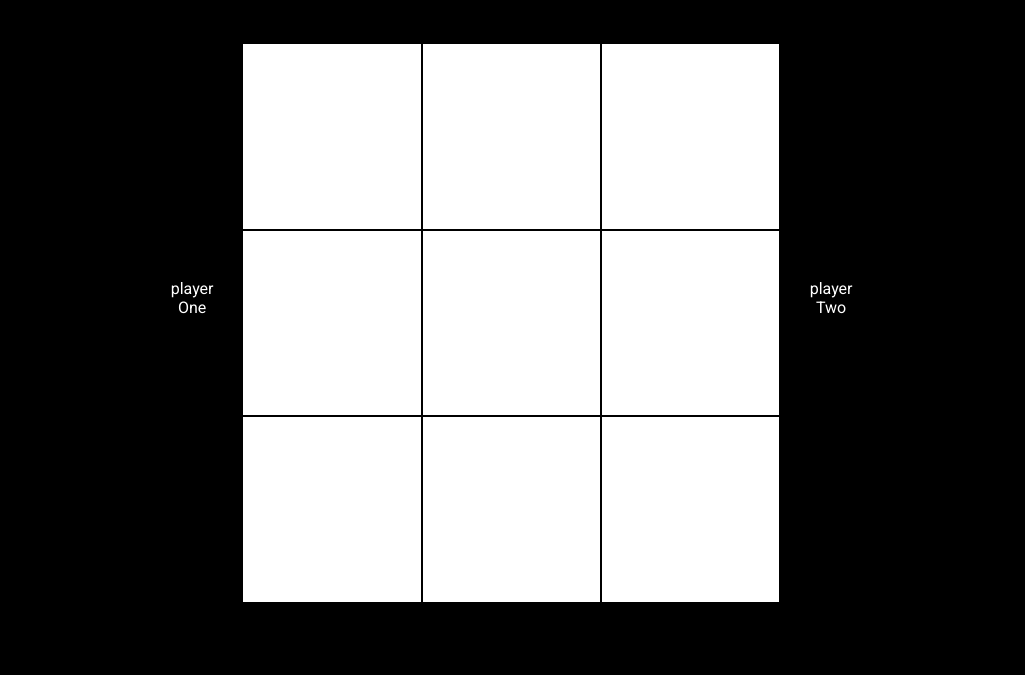
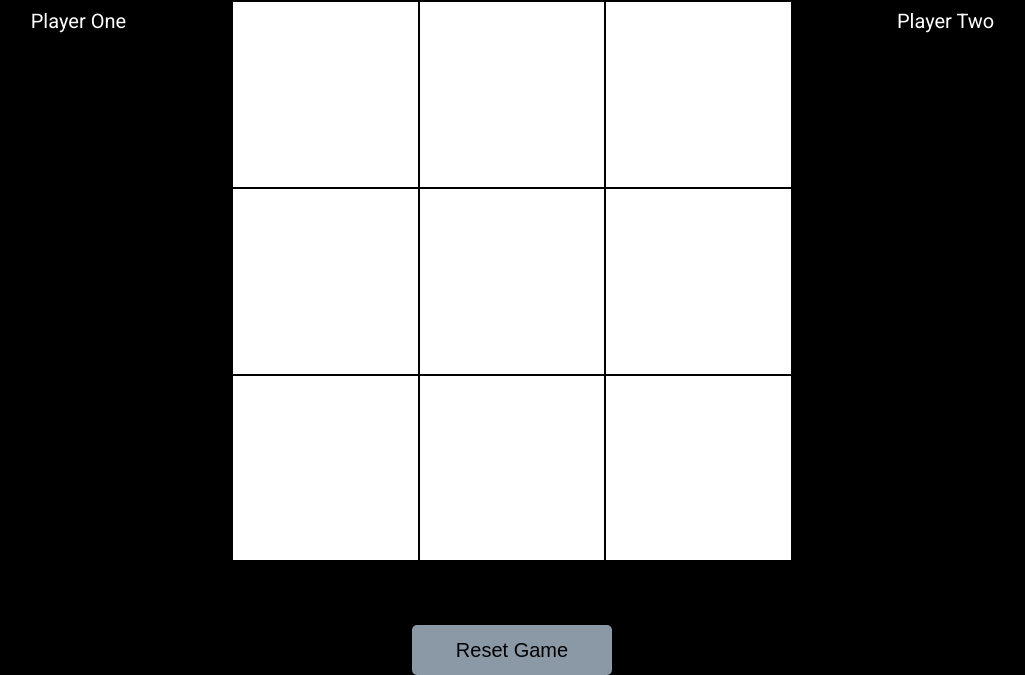
Before and after one commit to tremblay717/Tic-Tac-Toe, a plain HTML site: page index.html in a window 1280 px wide. Shown: the part 135-810 px from the top of the page, without its empty margins (128-1153 px from the left). Drawn offline with Linux system fonts and the light colour scheme.

Commit message:
added reset button

```diff
--- a/index.html
+++ b/index.html
@@ -10,6 +10,7 @@
 <body>
     <span class="header">Tic Tac Toe Game</span>
     <div class="gameDiv"></div>
+    <div class="lastSection"><button>Reset Game</button></div>
 </body>
 <script src="script.js"></script>
 </html>
--- a/script.js
+++ b/script.js
@@ -20,6 +20,11 @@ const Gameboard = {
             const box = document.createElement('box');
             box.className = 'gridBox';
             box.id = i + "box";
+            if(i==3){
+                const test = document.createElement('p');
+                test.textContent = 'test'
+                box.appendChild(test)
+            }
             grid.appendChild(document.createElement('box'));
             gameArray.push(box);
         }
@@ -35,7 +40,7 @@ const tile = {
 
 
 const playerOne = {
-    name: 'player One',
+    name: 'Player One',
     playerOneText: function () {
         const playerOneText = document.createElement('p');
         playerOneText.className = 'player';
@@ -46,13 +51,14 @@ const playerOne = {
 }
 
 const playerTwo = {
-    name: 'player Two',
+    name: 'Player Two',
     playerTwoText: function () {
+        const playerTwoDiv = document.createElement('div');
         const playerTwoText = document.createElement('p');
-        playerTwoText.className = 'player';
+        playerTwoDiv.className = 'player';
         playerTwoText.textContent = playerTwo.name;
-
-        return gameDiv.appendChild(playerTwoText);
+        playerTwoDiv.appendChild(playerTwoText)
+        return gameDiv.appendChild(playerTwoDiv);
     }
 }
 
--- a/styles.css
+++ b/styles.css
@@ -7,7 +7,8 @@ body {
     flex-direction: column;
     justify-content: center;
     color: white;
-
+    margin: 0px;
+    height: 100vh;
 }
 
 .header {
@@ -26,8 +27,13 @@ body {
     flex-direction: row;
     align-items: center;
     align-self: center;
-    justify-content: flex-start;
+    justify-content: center;
+    align-content: center;
     gap: 2%;
+    width: 100%;
+    margin-left: 5%;
+    margin-right: 5%;
+    height: 100%;
 }
 
 .divGrid {
@@ -47,7 +53,33 @@ box {
 
 .player {
     display: flex;
-    align-items: center;
-    text-align: center;
+    align-self: flex-start;
+    justify-content: center;
+    width: 20%;
+    padding-top: 6%;
+    font-size: 1.25rem;
+}
 
+
+
+.lastSection{
+    display: flex;
+    height: 100%;
+    margin-top: 5%;
+    margin-bottom: 5%;
+    align-items:flex-start;
+    align-content: center;
+    justify-content: center;
 }
+
+.lastSection>button {
+    background-color: #8b99a7;
+    color: black;
+    width:200px;
+    height: 50px;
+    font-size: 1.25rem;
+    border-radius: 5px;
+    border: none;
+    box-shadow: 0px 15px 10px -15px #111;
+    cursor: pointer;
+}
```
